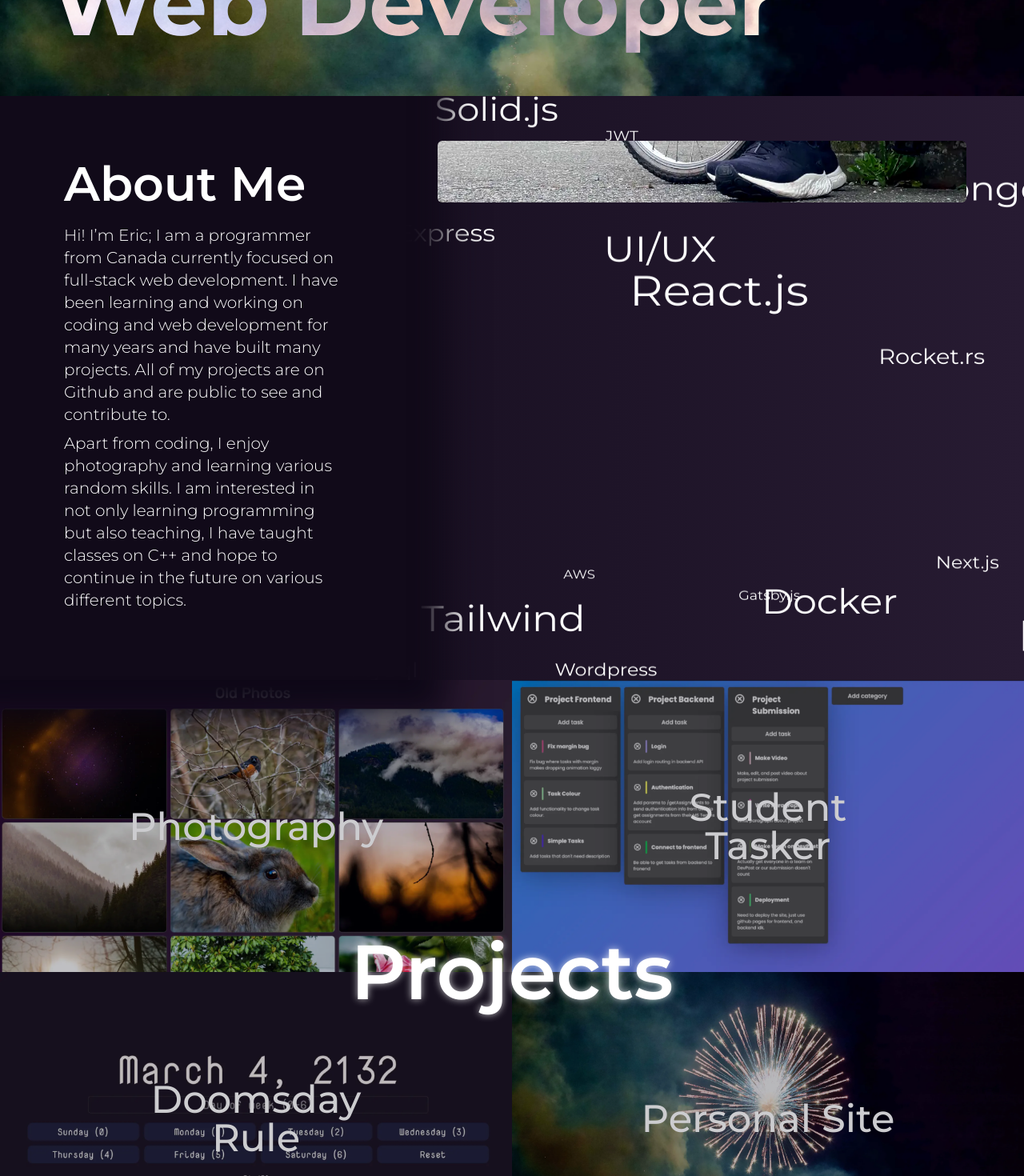
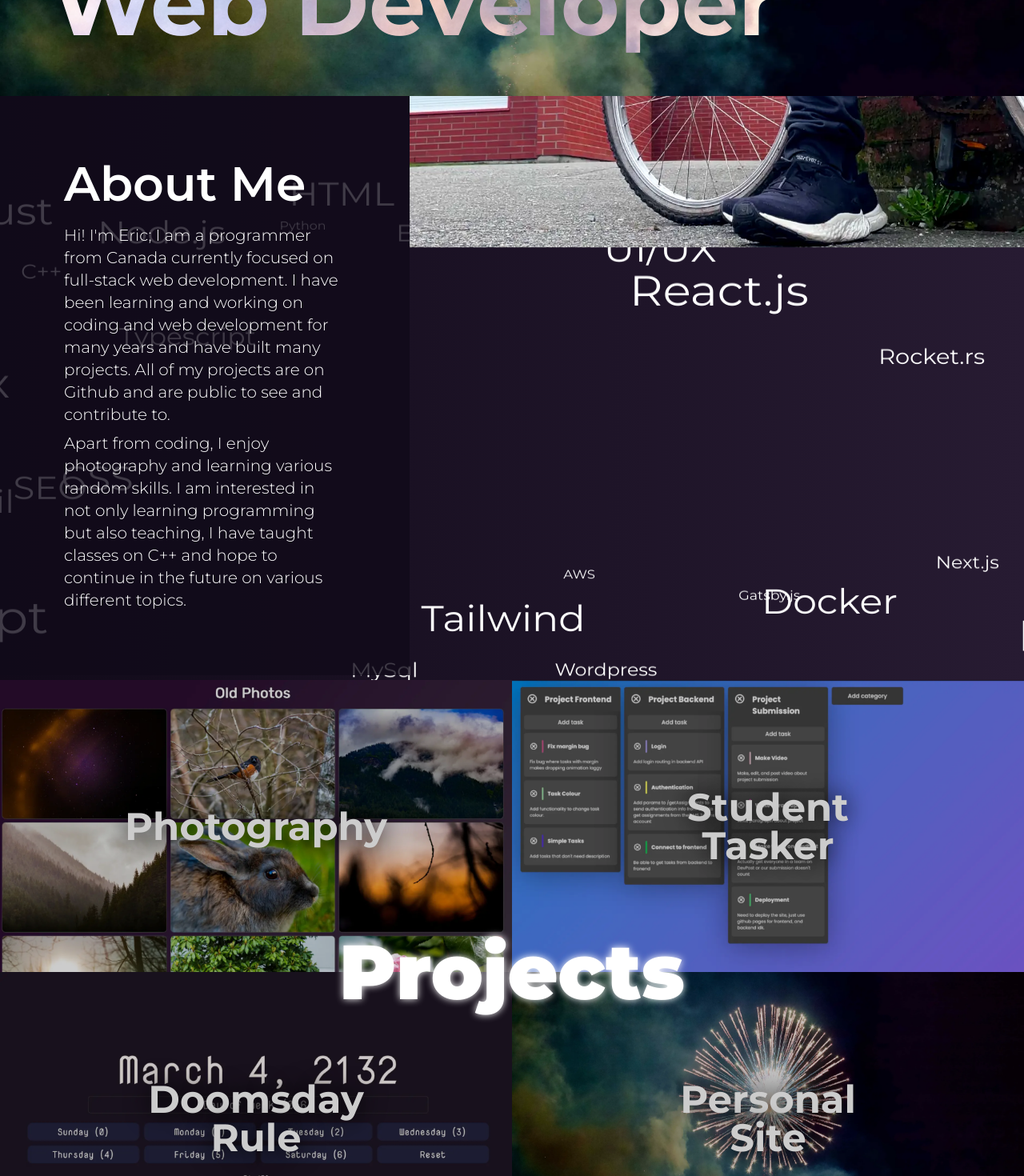
Before and after one commit to NycRat/nycrat.github.io, a Next.js app: page / in a window 1280 px wide. Shown: the part 680-2150 px from the top of the page at 80% size. Built offline with nearby package versions, Linux system fonts and the light colour scheme.

Commit message:
refactor: redid entire code pretty much

```diff
--- a/app/globals.css
+++ b/app/globals.css
@@ -4,54 +4,34 @@
 
 html {
   font-size: 100%;
+
   @media only screen and (max-width: 768px) {
+    font-size: 85%;
+  }
+
+  @media only screen and (max-width: 640px) {
     font-size: 70%;
   }
 }
 
 :root {
   scroll-behavior: smooth;
-  scroll-padding-top: 60px;
+  scroll-padding-top: 80px;
   background: #1b122c;
+  color: #ffffff;
   --header-opacity: 0;
+
   @media only screen and (max-width: 640px) {
     scroll-padding-top: 80px;
   }
 }
 
-body {
-  color: #ffffff;
-}
-
-.fade::before,
-.fade::after {
-  content: "";
-  position: absolute;
-  top: 0;
-  bottom: 0;
-  width: 100%;
-  background: radial-gradient(
-    circle,
-    rgba(0, 0, 0, 1) 0%,
-    rgba(0, 0, 0, 1) 60%,
-    rgba(0, 0, 0, 0) 100%
-  );
-}
-
-.fade::before {
-  left: 0;
-}
-
-.fade::after {
-  right: 0;
-}
-
 .transition-shadow {
-  transition: text-shadow 0.15s ease-in-out; /* Transition for text shadow */
+  transition: text-shadow 0.15s ease-in-out;
 }
 
 .transition-padding {
-  transition: padding 0.15s ease-in-out; /* Transition for padding */
+  transition: padding 0.15s ease-in-out;
 }
 
 .intro-text {
--- a/app/layout.tsx
+++ b/app/layout.tsx
@@ -5,9 +5,9 @@ import "./globals.css";
 const montserrat = Montserrat({ subsets: ["latin"] });
 
 export const metadata: Metadata = {
-  title: "Web Developer - Eric Xiao (NycRat)",
+  title: "Developer, Teacher - Eric Xiao (NycRat)",
   description:
-    "Eric Xiao personal website, web development portfolio, projects, services",
+    "Eric Xiao's personal website, web development portfolio, projects, experience, teaching, programming.",
   authors: { name: "Eric Xiao", url: "https://github.com/NycRat" },
 };
 
--- a/components/about.tsx
+++ b/components/about.tsx
@@ -1,107 +1,8 @@
 import { useEffect, useRef } from "react";
-import Me from "../public/me.webp";
+import Me from "@/public/me.webp";
 import Image from "next/image";
-import { Montserrat } from "next/font/google";
-
-const montserrat = Montserrat({ subsets: ["latin"] });
-
-interface Word {
-  text: string;
-  x: number;
-  y: number;
-  width: number;
-  font: string;
-  speed: number;
-}
-
-const WordCloud = () => {
-  useEffect(() => {
-    const words_string =
-      "Next.js React.js Tailwind AWS SEO Typescript C++ Rust Javascript Python HTML CSS Redux Rocket.rs Node.js Express MongoDB MySql Lightsail Docker REST Gatsby.js JWT UI/UX Solid.js Wordpress";
-    const words: Word[] = [];
-    string_handle(words_string);
-
-    const canvas = document.getElementById("words") as HTMLCanvasElement | null;
-    if (!canvas) {
-      return;
-    }
-
-    let w = 0;
-    let h = 0;
-
-    const resizeCanvas = () => {
-      canvas.width = window.innerWidth;
-      canvas.height = window.innerHeight;
-      w = canvas.width;
-      h = canvas.height;
-    };
-
-    resizeCanvas();
-    window.addEventListener("resize", resizeCanvas);
-
-    if (canvas.getContext) {
-      const context = canvas.getContext("2d");
-      if (!context) {
-        return;
-      }
-
-      for (let i = 0; i < words.length; i++) {
-        words[i].x = Math.random() * w;
-        words[i].y = Math.random() * h;
-      }
-
-      const update = () => {
-        context.strokeStyle = "black";
-        context.fillStyle = "#fff";
-        context.lineWidth = 2;
-
-        for (let i = 0; i < words.length; i++) {
-          context.font = words[i].font;
-          context.fillText(words[i].text, words[i].x, words[i].y);
-          words[i].width = context.measureText(words[i].text).width;
-          context.stroke();
-        }
-
-        for (let i = 0; i < words.length; i++) {
-          if (words[i].x > w) {
-            words[i].x = -words[i].width;
-            words[i].y = Math.random() * h;
-          } else {
-            words[i].x += words[i].speed;
-          }
-        }
-      };
-
-      const interval = setInterval(() => {
-        context.clearRect(0, 0, w, h);
-        update();
-      }, 15);
-      return () => {
-        clearInterval(interval);
-        window.removeEventListener("resize", resizeCanvas);
-      };
-    }
-
-    function string_handle(str: string) {
-      const split_str = str.split(" ");
-      for (let i = 0; i < split_str.length; i++) {
-        words.push({
-          text: split_str[i],
-          x: 0,
-          y: 0,
-          width: 0,
-          font:
-            (Math.random() * 50 + 15).toString() +
-            "px " +
-            montserrat.style.fontFamily,
-          speed: (Math.random() * 2) / 3 + 1,
-        });
-      }
-    }
-  }, []);
-
-  return <canvas id="words" className="max-h-full w-full"></canvas>;
-};
+import AvahPage from "@/components/avahPage";
+import WordCloud from "@/components/wordCloud";
 
 export default function AboutSection() {
   const parallaxImg = useRef(null);
@@ -125,21 +26,21 @@ export default function AboutSection() {
   }, []);
 
   return (
-    <div
+    <AvahPage
       id="about"
-      className="min-h-[calc(100svh-70px)] lg:grid grid-cols-5 gap-2 relative
-                 bg-gradient-to-r from-bg3 to-bg2 flex flex-col"
+      className="lg:grid grid-cols-5 relative bg-gradient-to-r from-bg3 to-bg2 flex flex-col"
     >
+      {/* TODO fix the flex col mobile view */}
       <div className="absolute left-0 right-0 top-0 bottom-0">
         <WordCloud />
       </div>
 
-      <div className="z-10 overflow-visible col-span-2">
-        <div className="bg-bg3 xl:p-20 md:p-10 p-6 lg:shadow-[0_0_40px_50px_#110a19] font-light bg-opacity-80 lg:bg-opacity-100">
+      <div className="z-10 col-span-2">
+        <div className="bg-bg3 xl:p-20 md:p-10 p-6 font-light bg-opacity-80">
           <h2 className="text-6xl mb-5 font-semibold">About Me</h2>
           <div className="text-xl">
-            Hi! I&rsquo;m Eric; I am a programmer from Canada currently focused
-            on full-stack web development. I have been learning and working on
+            Hi! I'm Eric; I am a programmer from Canada currently focused on
+            full-stack web development. I have been learning and working on
             coding and web development for many years and have built many
             projects. All of my projects are on Github and are public to see and
             contribute to.
@@ -152,16 +53,14 @@ export default function AboutSection() {
           </div>
         </div>
       </div>
-      <div className="col-span-3 z-40 lg:p-14 lg:pl-4 mx-4 h-full p-2">
-        <div className="w-full h-full overflow-hidden rounded-md">
-          <Image
-            src={Me}
-            alt="Me, Eric Xiao"
-            className="object-cover w-full h-full rounded-md"
-            ref={parallaxImg}
-          />
-        </div>
+      <div className="col-span-3 z-40 overflow-hidden">
+        <Image
+          src={Me}
+          alt="Me, Eric Xiao"
+          className="object-cover w-full h-full"
+          ref={parallaxImg}
+        />
       </div>
-    </div>
+    </AvahPage>
   );
 }
--- /dev/null
+++ b/components/avahPage.tsx
@@ -0,0 +1,17 @@
+import { ReactNode } from "react";
+
+export default function AvahPage({
+  children,
+  className,
+  id,
+}: {
+  children?: ReactNode;
+  className?: string;
+  id?: string;
+}) {
+  return (
+    <section className={"min-h-[calc(100svh-70px)] " + className} id={id}>
+      {children}
+    </section>
+  );
+}
--- a/components/footer.tsx
+++ b/components/footer.tsx
@@ -1,5 +1,6 @@
 import ContactSection from "./contact";
 
+// TODO design this better
 export default function Footer() {
   return (
     <footer className="overflow-hidden relative">
--- a/components/intro.tsx
+++ b/components/intro.tsx
@@ -1,5 +1,4 @@
-import { Montserrat } from "next/font/google";
-const montserrat = Montserrat({ subsets: ["latin"] });
+// TODO fix this abomiination
 import Image from "next/image";
 import Fireworks from "../public/fireworks.webp";
 import Link from "next/link";
@@ -28,7 +27,7 @@ export default function IntroSection() {
 
   return (
     <div id="home" className="relative h-screen z-20 overflow-hidden">
-      <span className={montserrat.className}>
+      <span>
         <h1 className="md:text-dyn-4xl absolute bottom-8 left-16 mix-blend-difference font-bold hidden md:block whitespace-nowrap">
           Web Developer
         </h1>
@@ -53,18 +52,7 @@ export default function IntroSection() {
             Developer
           </span>
         </h1>
-        {/* <h1 className="absolute bottom-4 left-0 mix-blend-difference font-bold md:hidden intro-text -rotate-90 [transform-origin:_bottom_left] translate-x-56 whitespace-nowrap flex flex-col h-52"> */}
-        {/*   Eric Xiao <br /> */}
-        {/*   Web Developer */}
-        {/* </h1> */}
-        {/* <h1 className="absolute bottom-4 left-0 text-[#fffc] font-bold md:hidden intro-text -rotate-90 [transform-origin:_bottom_left] translate-x-56 whitespace-nowrap flex flex-col h-52"> */}
-        {/*   <span className="text-[#ffffcccc] align-top"> */}
-        {/*     Eric Xiao <br /> */}
-        {/*   </span> */}
-        {/*   Web Developer */}
-        {/* </h1> */}
       </span>
-      {/* <h1 className="text-9xl absolute top-1/2 left-1/2 font-bold text-[#fff8]">wha</h1> */}
       <div className="text-right absolute right-14 top-24 text-lg hidden md:block">
         <h1 className="text-7xl [text-shadow:_0_0_10px_#fff] font-semibold">
           Eric Xiao
--- a/components/projects.tsx
+++ b/components/projects.tsx
@@ -1,13 +1,11 @@
 import Link from "next/link";
 import React from "react";
-import { Montserrat } from "next/font/google";
 import Photography from "../public/photo.webp";
 import Tasker from "../public/tasker.webp";
 import Doomsday from "../public/doomsday.webp";
 import Fireworks from "../public/fireworks.webp";
 import Image, { StaticImageData } from "next/image";
-
-const montserrat = Montserrat({ subsets: ["latin"] });
+import AvahPage from "./avahPage";
 
 interface ProjectProps {
   name: string;
@@ -42,7 +40,7 @@ function Project({ name, link, imageSrc }: ProjectProps) {
   return (
     <Link
       href={link}
-      className="relative border-transparent bg-bg1"
+      className="relative bg-bg1"
       rel="noopener noreferrer"
       target="_blank"
     >
@@ -51,13 +49,11 @@ function Project({ name, link, imageSrc }: ProjectProps) {
         alt={"Project: " + name}
         className="min-w-full h-full object-cover"
       />
-      <span className="absolute left-0 right-0 top-0 bottom-0 bg-[#0013] hover:bg-transparent z-20 transition-colors"></span>
-      <span className="absolute left-0 right-0 top-0 bottom-0 bg-[#0001]"></span>
+      <span className="absolute left-0 right-0 top-0 bottom-0 bg-black bg-opacity-20 hover:bg-opacity-5 z-20 transition-colors"></span>
       <h2
         className={
           "absolute left-1/2 top-1/2 -translate-x-1/2 -translate-y-1/2 \
-           text-5xl font-medium text-center z-10 [text-shadow:_0_0_10px_#000]" +
-          montserrat.className
+           text-5xl font-bold text-center z-10 [text-shadow:_0_0_30px_#000]"
         }
       >
         {name}
@@ -68,16 +64,16 @@ function Project({ name, link, imageSrc }: ProjectProps) {
 
 export default function ProjectsSection() {
   return (
-    <div
+    <AvahPage
       id="projects"
-      className="h-[calc(100svh-70px)] grid md:grid-cols-2 md:grid-rows-2 relative grid-cols-1 grid-rows-4"
+      className="grid md:grid-cols-2 md:grid-rows-2 grid-cols-1 grid-rows-4 relative"
     >
-      <h2 className="absolute top-1/2 left-1/2 -translate-x-1/2 -translate-y-1/2 font-semibold text-8xl z-50 pointer-events-none [text-shadow:_0_0_10px_#fffb]">
+      <h2 className="absolute top-1/2 left-1/2 -translate-x-1/2 -translate-y-1/2 font-black text-8xl z-50 pointer-events-none [text-shadow:_0_0_10px_#fff]">
         Projects
       </h2>
       {projects.map((project, i) => (
-        <Project {...project} key={i} />
+        <Project key={i} {...project} />
       ))}
-    </div>
+    </AvahPage>
   );
 }
--- /dev/null
+++ b/components/wordCloud.tsx
@@ -0,0 +1,102 @@
+import { useEffect } from "react";
+import { Montserrat } from "next/font/google";
+
+const montserrat = Montserrat({ subsets: ["latin"] });
+
+interface Word {
+  text: string;
+  x: number;
+  y: number;
+  width: number;
+  font: string;
+  speed: number;
+}
+
+export default function WordCloud() {
+  useEffect(() => {
+    const words_string =
+      "Next.js React.js Tailwind AWS SEO Typescript C++ Rust Javascript Python HTML CSS Redux Rocket.rs Node.js Express MongoDB MySql Lightsail Docker REST Gatsby.js JWT UI/UX Solid.js Wordpress";
+    const words: Word[] = [];
+    string_handle(words_string);
+
+    const canvas = document.getElementById("words") as HTMLCanvasElement | null;
+    if (!canvas) {
+      return;
+    }
+
+    let w = 0;
+    let h = 0;
+
+    const resizeCanvas = () => {
+      canvas.width = window.innerWidth;
+      canvas.height = window.innerHeight;
+      w = canvas.width;
+      h = canvas.height;
+    };
+
+    resizeCanvas();
+    window.addEventListener("resize", resizeCanvas);
+
+    if (canvas.getContext) {
+      const context = canvas.getContext("2d");
+      if (!context) {
+        return;
+      }
+
+      for (let i = 0; i < words.length; i++) {
+        words[i].x = Math.random() * w;
+        words[i].y = Math.random() * h;
+      }
+
+      const update = () => {
+        context.strokeStyle = "black";
+        context.fillStyle = "#fff";
+        context.lineWidth = 2;
+
+        for (let i = 0; i < words.length; i++) {
+          context.font = words[i].font;
+          context.fillText(words[i].text, words[i].x, words[i].y);
+          words[i].width = context.measureText(words[i].text).width;
+          context.stroke();
+        }
+
+        for (let i = 0; i < words.length; i++) {
+          if (words[i].x > w) {
+            words[i].x = -words[i].width;
+            words[i].y = Math.random() * h;
+          } else {
+            words[i].x += words[i].speed;
+          }
+        }
+      };
+
+      const interval = setInterval(() => {
+        context.clearRect(0, 0, w, h);
+        update();
+      }, 15);
+      return () => {
+        clearInterval(interval);
+        window.removeEventListener("resize", resizeCanvas);
+      };
+    }
+
+    function string_handle(str: string) {
+      const split_str = str.split(" ");
+      for (let i = 0; i < split_str.length; i++) {
+        words.push({
+          text: split_str[i],
+          x: 0,
+          y: 0,
+          width: 0,
+          font:
+            (Math.random() * 50 + 15).toString() +
+            "px " +
+            montserrat.style.fontFamily,
+          speed: (Math.random() * 2) / 3 + 1,
+        });
+      }
+    }
+  }, []);
+
+  return <canvas id="words" className="max-h-full w-full"></canvas>;
+}
```
Also changed, not shown: components/header.tsx (+29 -12 lines).
